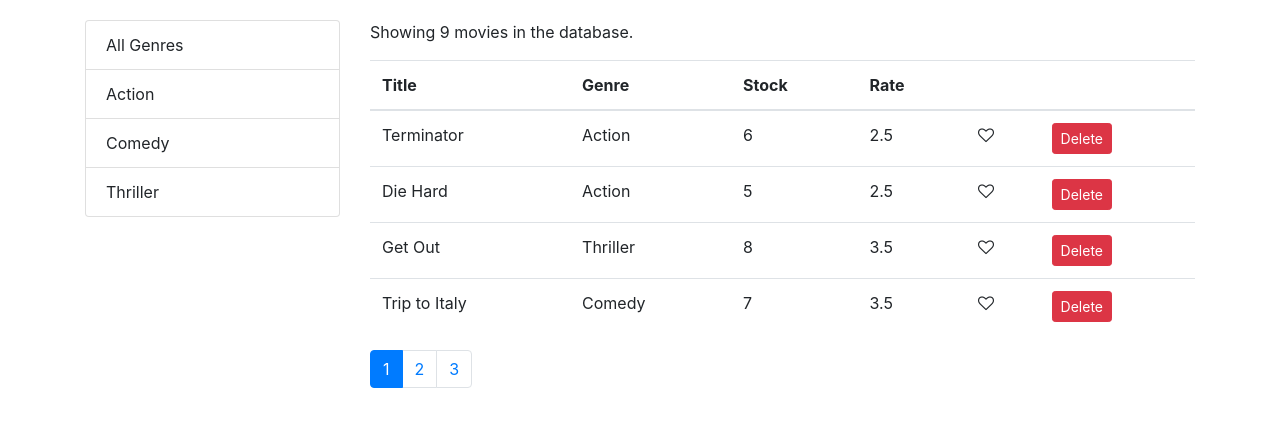
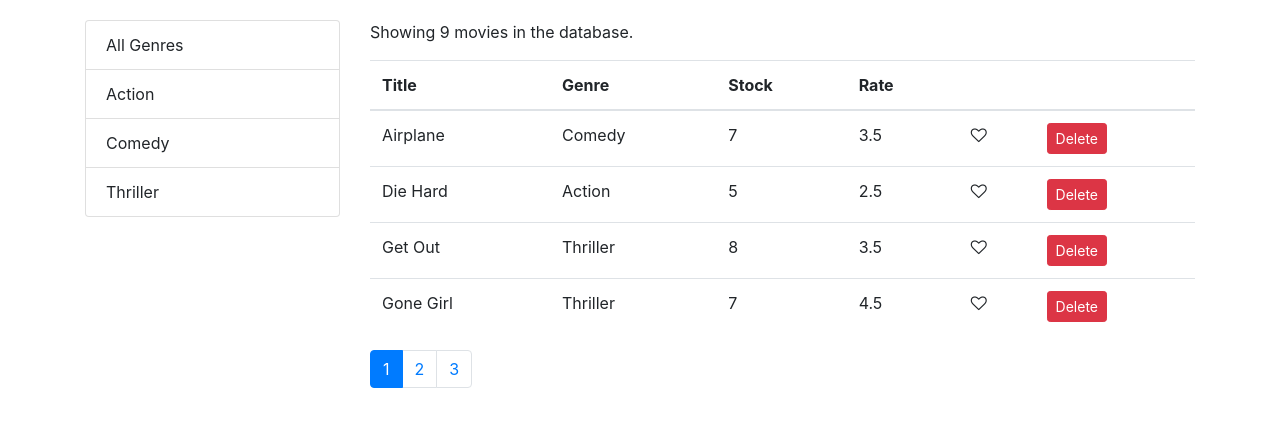
Before and after one commit to mrehanabbasi/vidly, a React (Create React App) app: page / in a window 1280 px wide. Shown: the top 426 px of the page. Built offline with nearby package versions, Linux system fonts and the light colour scheme.

Commit message:
add TableHeader

```diff
--- a/src/components/common/listGroup.js
+++ b/src/components/common/listGroup.js
@@ -1,8 +1,6 @@
 import React from "react";
 
 const ListGroup = props => {
-  let first = false;
-
   const {
     items,
     textProperty,
@@ -16,7 +14,7 @@
       {items.map(item => (
         <li
           onClick={() => onItemSelect(item)}
-          key={!item[valueProperty] ? "0" : item[valueProperty]}
+          key={item[valueProperty]}
           style={{ cursor: "pointer" }}
           className={
             item === selectedItem ? "list-group-item active" : "list-group-item"
--- /dev/null
+++ b/src/components/common/tableHeader.jsx
@@ -0,0 +1,33 @@
+import React, { Component } from "react";
+
+class TableHeader extends Component {
+  raiseSort = path => {
+    const sortColumn = { ...this.props.sortColumn };
+    if (sortColumn.path === path)
+      sortColumn.order = sortColumn.order === "asc" ? "desc" : "asc";
+    else {
+      sortColumn.path = path;
+      sortColumn.order = "asc";
+    }
+    this.props.onSort(sortColumn);
+  };
+
+  render() {
+    return (
+      <thead>
+        <tr>
+          {this.props.columns.map(column => (
+            <th
+              key={column.path || column.key}
+              onClick={() => this.raiseSort(column.path)}
+            >
+              {column.label}
+            </th>
+          ))}
+        </tr>
+      </thead>
+    );
+  }
+}
+
+export default TableHeader;
--- a/src/components/movies.jsx
+++ b/src/components/movies.jsx
@@ -5,17 +5,19 @@
 import { getMovies } from "../services/fakeMovieService";
 import { getGenres } from "../services/fakeGenreService";
 import { paginate } from "../utils/paginate";
+import _ from "lodash";
 
 class Movies extends Component {
   state = {
     movies: [],
     genres: [],
     currentPage: 1,
-    pageSize: 4
+    pageSize: 4,
+    sortColumn: { path: "title", order: "asc" }
   };
 
   componentDidMount() {
-    const genres = [{ name: "All Genres" }, ...getGenres()];
+    const genres = [{ _id: "", name: "All Genres" }, ...getGenres()];
 
     this.setState({ movies: getMovies(), genres });
   }
@@ -41,11 +43,16 @@
     this.setState({ selectedGenre: genre, currentPage: 1 });
   };
 
+  handleSort = sortColumn => {
+    this.setState({ sortColumn });
+  };
+
   render() {
     const { length: count } = this.state.movies;
     const {
       pageSize,
       currentPage,
+      sortColumn,
       selectedGenre,
       movies: allMovies
     } = this.state;
@@ -56,7 +63,14 @@
       selectedGenre && selectedGenre._id
         ? allMovies.filter(m => m.genre._id === selectedGenre._id)
         : allMovies;
-    const movies = paginate(filteredMovies, currentPage, pageSize);
+
+    const sortedMovies = _.orderBy(
+      filteredMovies,
+      [sortColumn.path],
+      [sortColumn.order]
+    );
+
+    const movies = paginate(sortedMovies, currentPage, pageSize);
 
     return (
       <div className="row">
@@ -71,8 +85,10 @@
           <p>Showing {filteredMovies.length} movies in the database.</p>
           <MoviesTable
             movies={movies}
+            sortColumn={sortColumn}
             onLike={this.handleLike}
             onDelete={this.handleDelete}
+            onSort={this.handleSort}
           />
           <Pagination
             itemsCount={filteredMovies.length}
--- a/src/components/moviesTable.jsx
+++ b/src/components/moviesTable.jsx
@@ -1,21 +1,27 @@
-import React from "react";
+import React, { Component } from "react";
+import TableHeader from "./common/tableHeader";
 import Like from "./common/like";
 
-const MoviesTable = props => {
-  const { movies, onDelete, onLike } = props;
+class MoviesTable extends Component {
+  columns = [
+    { path: "title", label: "Title" },
+    { path: "genre.name", label: "Genre" },
+    { path: "numberInStock", label: "Stock" },
+    { path: "dailyRentalRate", label: "Rate" },
+    { key: "like" },
+    { key: "delete" }
+  ];
+
+  render() {
+    const { movies, onDelete, onLike, onSort, sortColumn } = this.props;
 
     return (
       <table className="table">
-      <thead>
-        <tr>
-          <th>Title</th>
-          <th>Genre</th>
-          <th>Stock</th>
-          <th>Rate</th>
-          <th />
-          <th />
-        </tr>
-      </thead>
+        <TableHeader
+          columns={this.columns}
+          sortColumn={sortColumn}
+          onSort={onSort}
+        />
         <tbody>
           {movies.map(movie => (
             <tr key={movie._id}>
@@ -39,6 +45,7 @@
         </tbody>
       </table>
     );
-};
+  }
+}
 
 export default MoviesTable;
```
Lines whose indentation alone changed are shown as unchanged.
